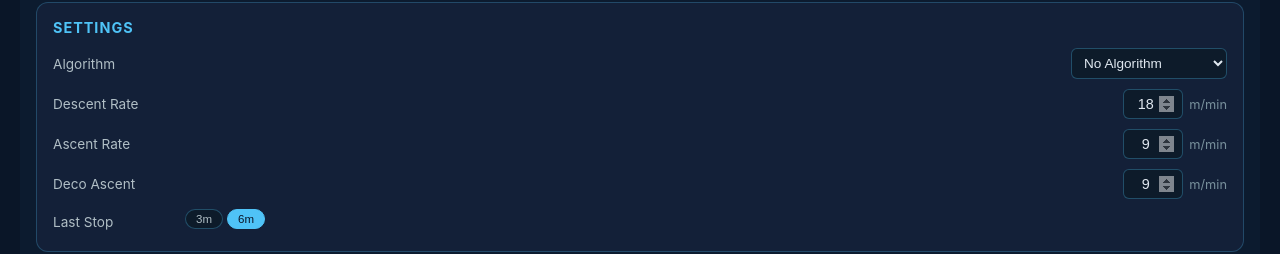
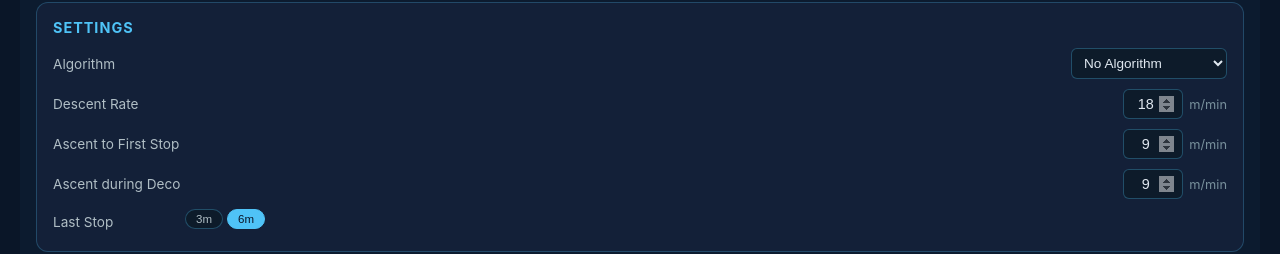
Before and after one commit to s4mur4i/decompression-compare-app, a React (Vite) app: page / in a window 1280 px wide. Shown: the part 389-643 px from the top of the page. Built offline with nearby package versions, Linux system fonts and the light colour scheme.

Commit message:
fix: rename ascent rate labels for clarity

```diff
--- a/src/components/DiveSettings.jsx
+++ b/src/components/DiveSettings.jsx
@@ -71,7 +71,7 @@ export default function DiveSettings({
       </div>
 
       <div className="setting-row">
-        <label>Ascent Rate</label>
+        <label>Ascent to First Stop</label>
         <div className="rate-input">
           <NumInput value={ascentRate} min={1} max={30}
             onChange={set("ascentRate")}
@@ -81,7 +81,7 @@ export default function DiveSettings({
       </div>
 
       <div className="setting-row">
-        <label>Deco Ascent</label>
+        <label>Ascent during Deco</label>
         <div className="rate-input">
           <NumInput value={decoAscentRate} min={1} max={18}
             onChange={set("decoAscentRate")}
```
